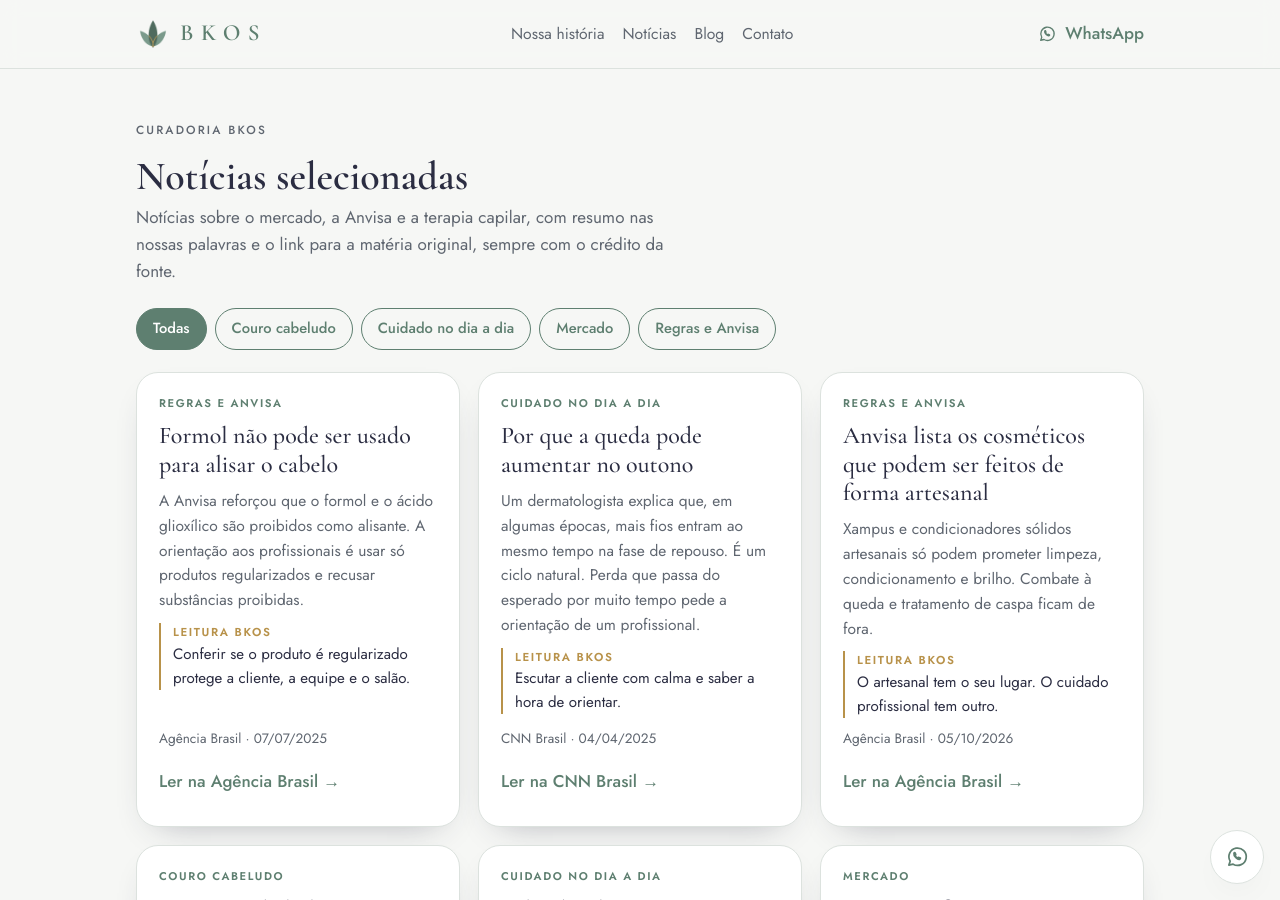
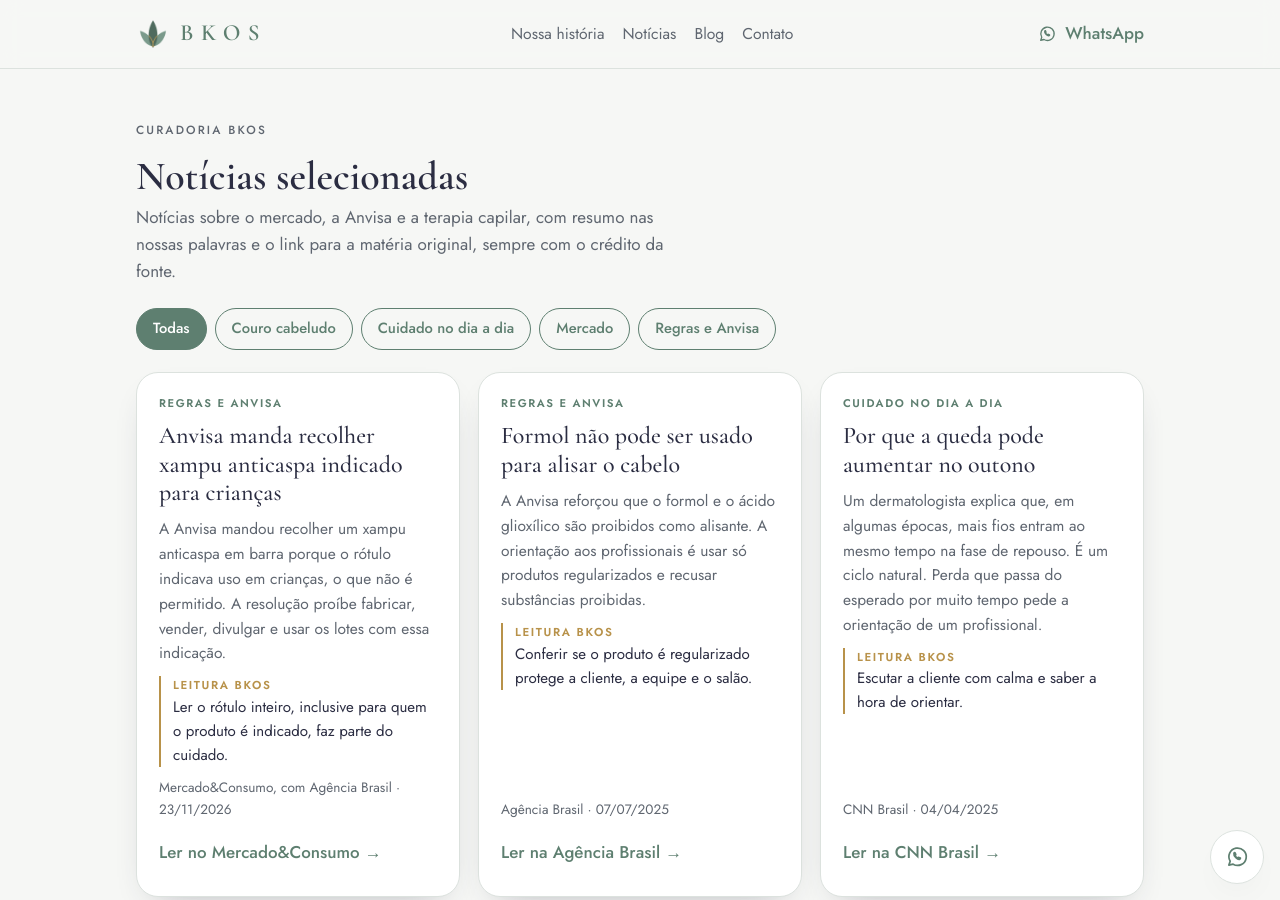
Before and after one commit to bhsmachado/site-bkos, a Jekyll site: the page built from noticias.html, in a window 1280 px wide and 900 px high. Built offline with Jekyll 4.4.1, drawn with Linux system fonts in a browser that asks for light colours.

Commit message:
Blog: Lavar o cabelo todo dia faz mal? Notícias: xampu anticaspa infantil recolhido
Co-Authored-By: Claude Opus 5.5 <noreply@anthropic.com>
Claude-Session: https://claude.ai/code/session_01EmuMmAH2sHs1g72ZQ4CWxx

```diff
--- a/noticias.html
+++ b/noticias.html
@@ -7,6 +7,11 @@ description: Notícias selecionadas pela BKOS sobre o mercado, a Anvisa e a tera
   <div class="sh"><div><p class="eye">Curadoria BKOS</p><h2>Notícias selecionadas</h2><p class="sub">Notícias sobre o mercado, a Anvisa e a terapia capilar, com resumo nas nossas palavras e o link para a matéria original, sempre com o crédito da fonte.</p></div></div>
   <div class="chips" role="group" aria-label="Filtrar por assunto"><button class="chip" type="button" aria-pressed="true" data-f="">Todas</button><button class="chip" type="button" aria-pressed="false" data-f="Couro cabeludo">Couro cabeludo</button><button class="chip" type="button" aria-pressed="false" data-f="Cuidado no dia a dia">Cuidado no dia a dia</button><button class="chip" type="button" aria-pressed="false" data-f="Mercado">Mercado</button><button class="chip" type="button" aria-pressed="false" data-f="Regras e Anvisa">Regras e Anvisa</button></div>
   <div class="grid" id="lista">
+    <article class="card" data-t="Regras e Anvisa"><span class="tag">Regras e Anvisa</span><h3>Anvisa manda recolher xampu anticaspa indicado para crianças</h3>
+      <p>A Anvisa mandou recolher um xampu anticaspa em barra porque o rótulo indicava uso em crianças, o que não é permitido. A resolução proíbe fabricar, vender, divulgar e usar os lotes com essa indicação.</p>
+      <div class="leit"><b>Leitura BKOS</b>Ler o rótulo inteiro, inclusive para quem o produto é indicado, faz parte do cuidado.</div>
+      <span class="src">Mercado&amp;Consumo, com Agência Brasil · 23/11/2026</span>
+      <a class="go" href="https://mercadoeconsumo.com.br/23/11/2026/economia/anvisa-manda-recolher-xampu-anticaspa-em-barra-indicado-para-criancas" target="_blank" rel="noopener">Ler no Mercado&amp;Consumo →</a></article>
     <article class="card" data-t="Regras e Anvisa"><span class="tag">Regras e Anvisa</span><h3>Formol não pode ser usado para alisar o cabelo</h3>
       <p>A Anvisa reforçou que o formol e o ácido glioxílico são proibidos como alisante. A orientação aos profissionais é usar só produtos regularizados e recusar substâncias proibidas.</p>
       <div class="leit"><b>Leitura BKOS</b>Conferir se o produto é regularizado protege a cliente, a equipe e o salão.</div>
```
Also changed, not shown: _posts/2026-11-23-lavar-o-cabelo-todo-dia-faz-mal.html (added, +30 -0 lines).
